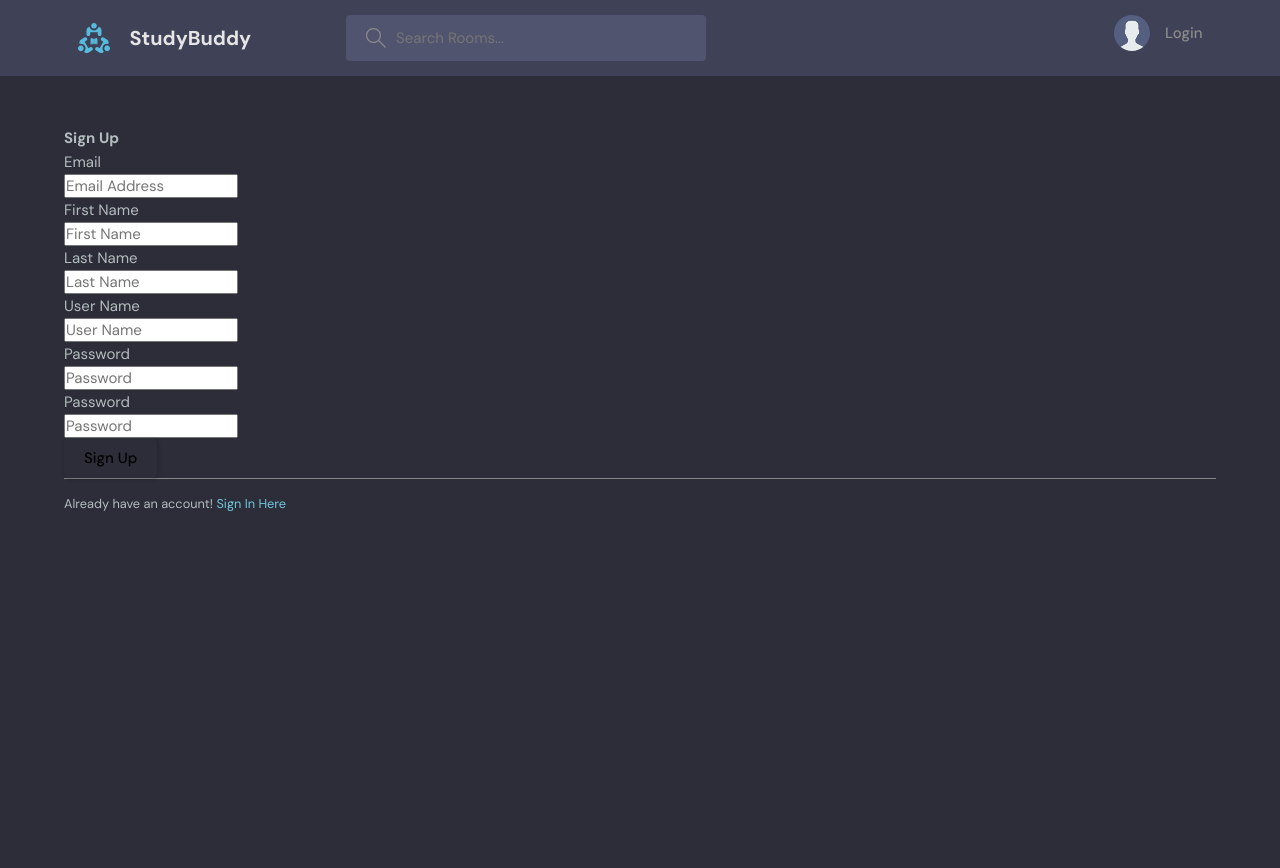
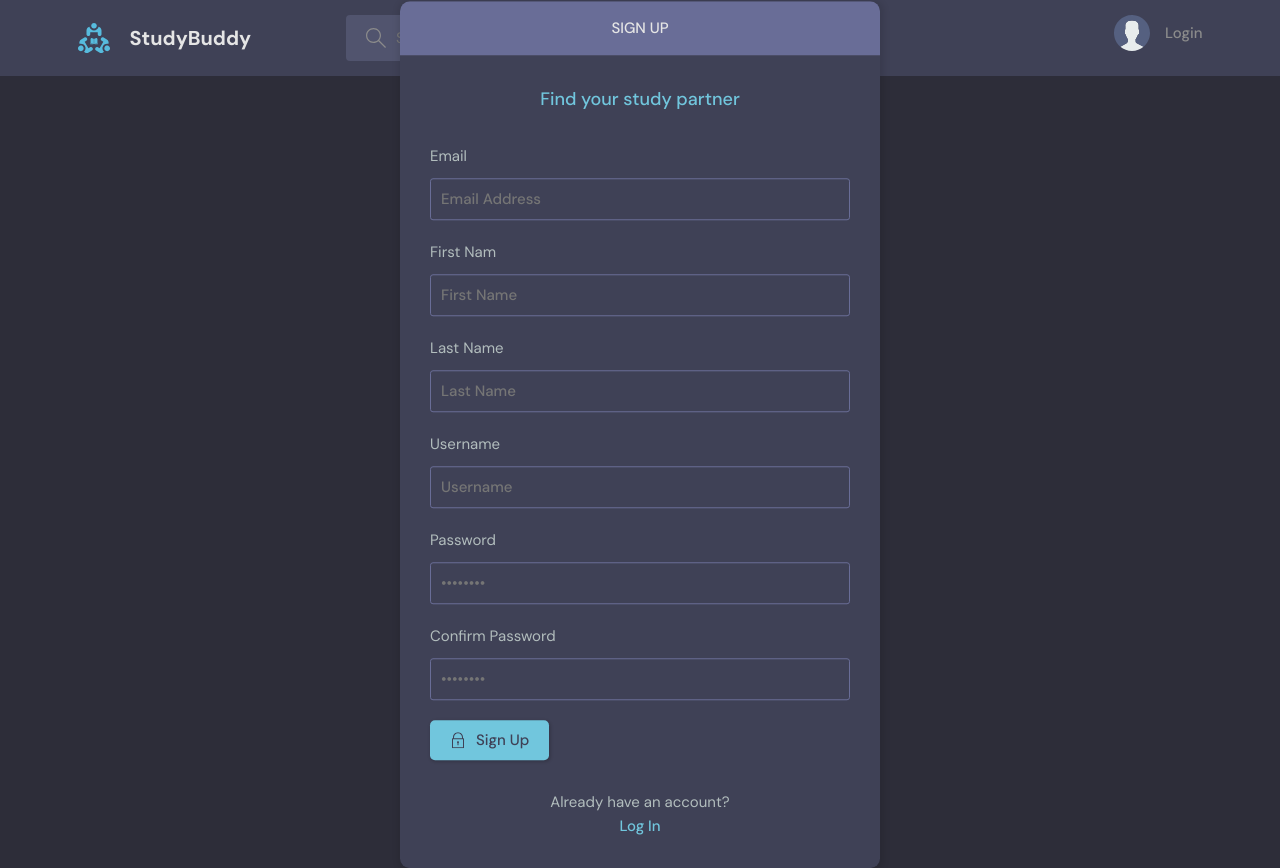
Before and after one commit to XPD-154/Studybud, a Django app: page /accounts/ in a window 1280 px wide. Before the commit the page ends 511 px from the top, so only its background shows below. Run offline with Django 4.2, Linux system fonts and the light colour scheme.

Commit message:
4-11-22 commit

```diff
--- a/accounts/templates/accounts/accounts.html
+++ b/accounts/templates/accounts/accounts.html
@@ -1,95 +1,84 @@
 {% extends 'base.html' %}
 
 {% block content %}
+    <main class="auth layout">
+      <div class="container">
+        <div class="layout__box">
+          <div class="layout__boxHeader">
+            <div class="layout__boxTitle">
+              <h3>Sign up</h3>
+            </div>
+          </div>
+          <div class="layout__body">
+            <h2 class="auth__tagline">Find your study partner</h2>
 
-<div class="container">
-
-    <!--Sign up form-->
-
-    <div id="signupbox" style="margin-top:50px" class="mainbox col-md-6 col-md-offset-3 col-sm-8 col-sm-offset-2">
-                <div class="panel panel-info">
-                    <div class="panel-heading">
-                        <div class="panel-title"><h1>Sign Up</h1></div>
-                    </div>
-                    <div class="panel-body" >
-
-                        <form id="signupform" class="form-horizontal" role="form" action="" method="post">
+            <form class="form" action="" method="POST">
 
               {% csrf_token %}
 
-                            <div id="signupalert" style="display:none" class="alert alert-danger">
-                                <p>Error:</p>
-                                <span></span>
+              <div class="form__group form__group">
+                <label for="email">Email</label>
+                <input id="email" name="email" type="text" placeholder="Email Address" />
+              </div>
+              <div class="form__group form__group">
+                <label for="firstname">First Nam</label>
+                <input id="firstname" name="firstname" type="text" placeholder="First Name" />
+              </div>
+              <div class="form__group form__group">
+                <label for="lastname">Last Name</label>
+                <input id="lastname" name="lastname" type="text" placeholder="Last Name" />
+              </div>
+              <div class="form__group form__group">
+                <label for="username">Username</label>
+                <input id="username" name="username" type="text" placeholder="Username" />
+              </div>
+              <div class="form__group">
+                <label for="password">Password</label>
+                <input
+                  id="password"
+                  name="password1"
+                  type="password"
+                  placeholder="&bull;&bull;&bull;&bull;&bull;&bull;&bull;&bull;"
+                />
               </div>
 
-
-
-                            <div class="form-group">
-                                <label for="email" class="col-md-3 control-label">Email</label>
-                                <div class="col-md-9">
-                                    <input type="text" class="form-control" name="email" placeholder="Email Address">
-                                </div>
+              <div class="form__group">
+                <label for="confirm_password">Confirm Password</label>
+                <input
+                  id="confirm_password"
+                  name="password2"
+                  type="password"
+                  placeholder="&bull;&bull;&bull;&bull;&bull;&bull;&bull;&bull;"
+                />
               </div>
 
-                            <div class="form-group">
-                                <label for="firstname" class="col-md-3 control-label">First Name</label>
-                                <div class="col-md-9">
-                                    <input type="text" class="form-control" name="firstname" placeholder="First Name">
-                                </div>
-                            </div>
+              <button class="btn btn--main" type="submit">
+                <svg
+                  version="1.1"
+                  xmlns="http://www.w3.org/2000/svg"
+                  width="32"
+                  height="32"
+                  viewBox="0 0 32 32"
+                >
+                  <title>lock</title>
+                  <path
+                    d="M27 12h-1v-2c0-5.514-4.486-10-10-10s-10 4.486-10 10v2h-1c-0.553 0-1 0.447-1 1v18c0 0.553 0.447 1 1 1h22c0.553 0 1-0.447 1-1v-18c0-0.553-0.447-1-1-1zM8 10c0-4.411 3.589-8 8-8s8 3.589 8 8v2h-16v-2zM26 30h-20v-16h20v16z"
+                  ></path>
+                  <path
+                    d="M15 21.694v4.306h2v-4.306c0.587-0.348 1-0.961 1-1.694 0-1.105-0.895-2-2-2s-2 0.895-2 2c0 0.732 0.413 1.345 1 1.694z"
+                  ></path>
+                </svg>
 
-                            <div class="form-group">
-                                <label for="lastname" class="col-md-3 control-label">Last Name</label>
-                                <div class="col-md-9">
-                                    <input type="text" class="form-control" name="lastname" placeholder="Last Name">
-                                </div>
-                            </div>
+                Sign Up
+              </button>
+            </form>
 
-                            <div class="form-group">
-                                <label for="lastname" class="col-md-3 control-label">User Name</label>
-                                <div class="col-md-9">
-                                    <input type="text" class="form-control" name="username" placeholder="User Name">
-                                </div>
-                            </div>
-
-                            <div class="form-group">
-                                <label for="password" class="col-md-3 control-label">Password</label>
-                                <div class="col-md-9">
-                                    <input type="password" class="form-control" name="password1" placeholder="Password">
-                                </div>
-                            </div>
-
-                            <div class="form-group">
-                                <label for="password" class="col-md-3 control-label">Password</label>
-                                <div class="col-md-9">
-                                    <input type="password" class="form-control" name="password2" placeholder="Password">
-                                </div>
-                            </div>
-
-                            <div class="form-group">
-                                <!-- Button -->
-                                <div class="col-md-offset-3 col-md-9">
-                                    <input type="submit" name="" value="Sign Up" id="btn-signup" class="btn btn-info">
-                                </div>
-                            </div>
-
-                            <div class="form-group">
-                                <div class="col-md-12 control">
-                                    <div style="border-top: 1px solid#888; padding-top:15px; font-size:85%" >
-                                        <p>Already have an account!
-                                        <a id="signinlink" href="{% url 'loginpage' %}">
-                                            Sign In Here
-                                        </a></p>
+            <div class="auth__action">
+              <p>Already have an account?</p>
+              <a href="{% url 'loginpage' %}" class="btn btn--link">Log In</a>
             </div>
           </div>
         </div>
-
-                        </form>
       </div>
-                </div>
-
-     </div>
-</div>
-
-
+    </main>
 {% endblock %}
```
Also changed, not shown: accounts/templates/accounts/accounts_old.html (added, +95 -0 lines), accounts/templates/accounts/loginpage.html (+45 -51 lines), accounts/templates/accounts/loginpage_old.html (added, +68 -0 lines). Lines whose indentation alone changed are shown as unchanged.
